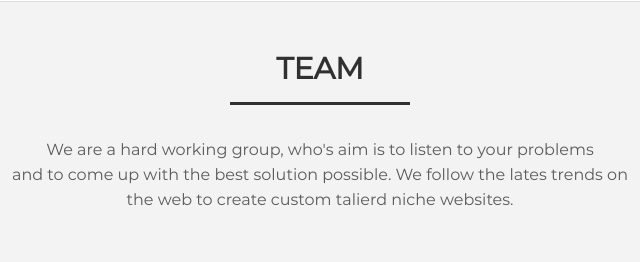
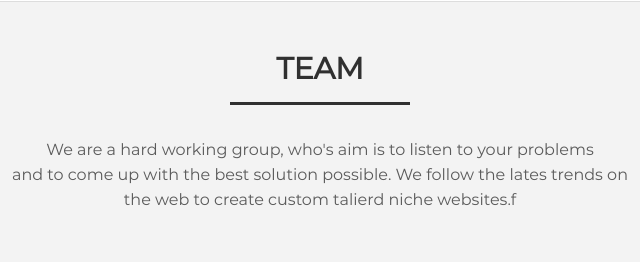
Before and after one commit to KaradaTest/template1, a plain HTML site: page index.html in a window 1280 px wide. Shown: the part 1500-1762 px from the top of the page, 320-960 px from the left. Drawn offline with nearby package versions, Linux system fonts and the light colour scheme.

Commit message:
Коммит 2

```diff
--- a/index.html
+++ b/index.html
@@ -85,7 +85,7 @@
                     <h2>team</h2>
                     <p>We are a hard working group, who's aim is to listen to your problems <br>
                         and to come up with the best solution possible. We follow the lates trends on <br>
-                        the web to create custom talierd niche websites.</p>
+                        the web to create custom talierd niche websites.f</p>
                 </div>
                 <div class="team-list">
                     <div class="team-item">
```
